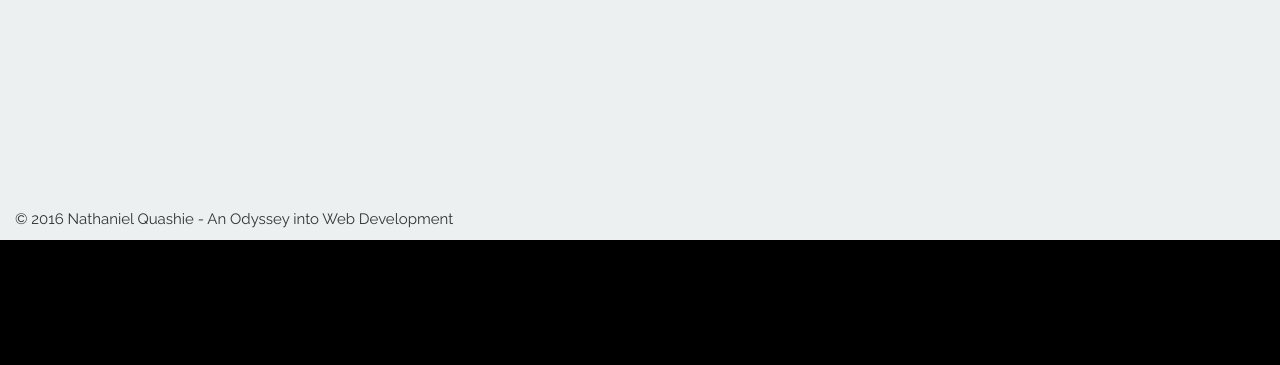
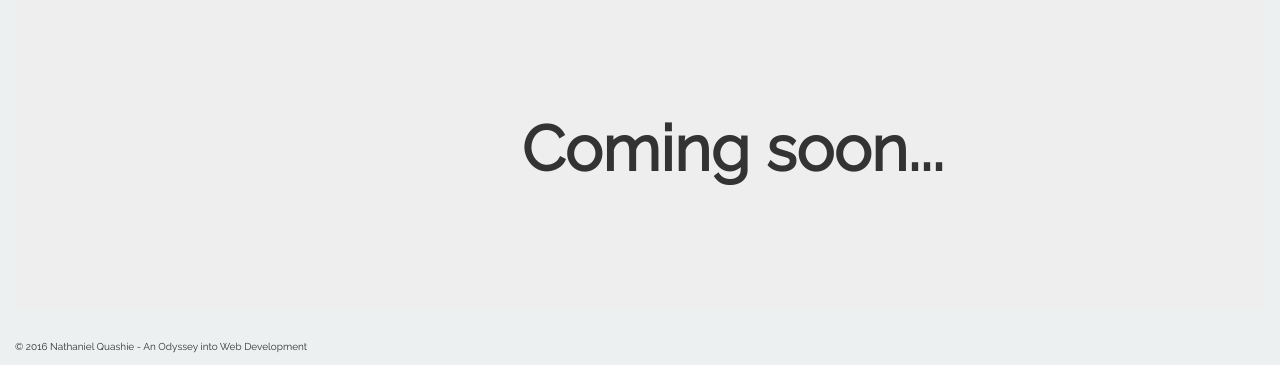
Before and after one commit to bklynate/portfolio-attempt, a PHP site: page / in a window 1280 px wide. Shown: the part 806-1171 px from the top of the page. Before the commit the page ends 1046 px from the top, so only its background shows below. Run offline with PHP 8.4, Linux system fonts and the light colour scheme.

Commit message:
tweaking css

```diff
--- a/home.html
+++ b/home.html
@@ -53,13 +53,14 @@
       </div>
     </div>
     <div class="container-fluid" id="home">
-      <div class="container main_body">
-        <div class="row inner">
-<!--           <div class="col-md-4">
-            <img src="https://encrypted-tbn0.gstatic.com/images?q=tbn:ANd9GcROX6DjKUcAC2i8A5-Tnaoi5hZJcseKOUCTZxFqlGMjgxuvofkOfQ" class="displayed img-responsive">
-          </div> -->
-          <div class="col-md-7 main_content">
-            <p class="main_content_text"></p>
+      <!-- Jumbotron -->
+      <div class="jumbotron">
+        <div class="row">
+          <div class="col-md-4">
+
+          </div>
+          <div class="col-md-8">
+            <h1 class="jumbotron">Coming soon...</h1>
           </div>
         </div>
       </div>
--- a/styles.css
+++ b/styles.css
@@ -17,6 +17,11 @@ h3,h5 {
 
 img {
   width: 100%;
+}
+
+.jumbtotron {
+  text-align: center;
+  padding: 400px 400px 400px 400px;
 }
 .section {
   padding: 50px 100px 50px 100px;
@@ -38,7 +43,7 @@ img {
 }
 
 footer p {
-  font-size: 15px;
+  font-size: 10px;
 }
 
 
```
